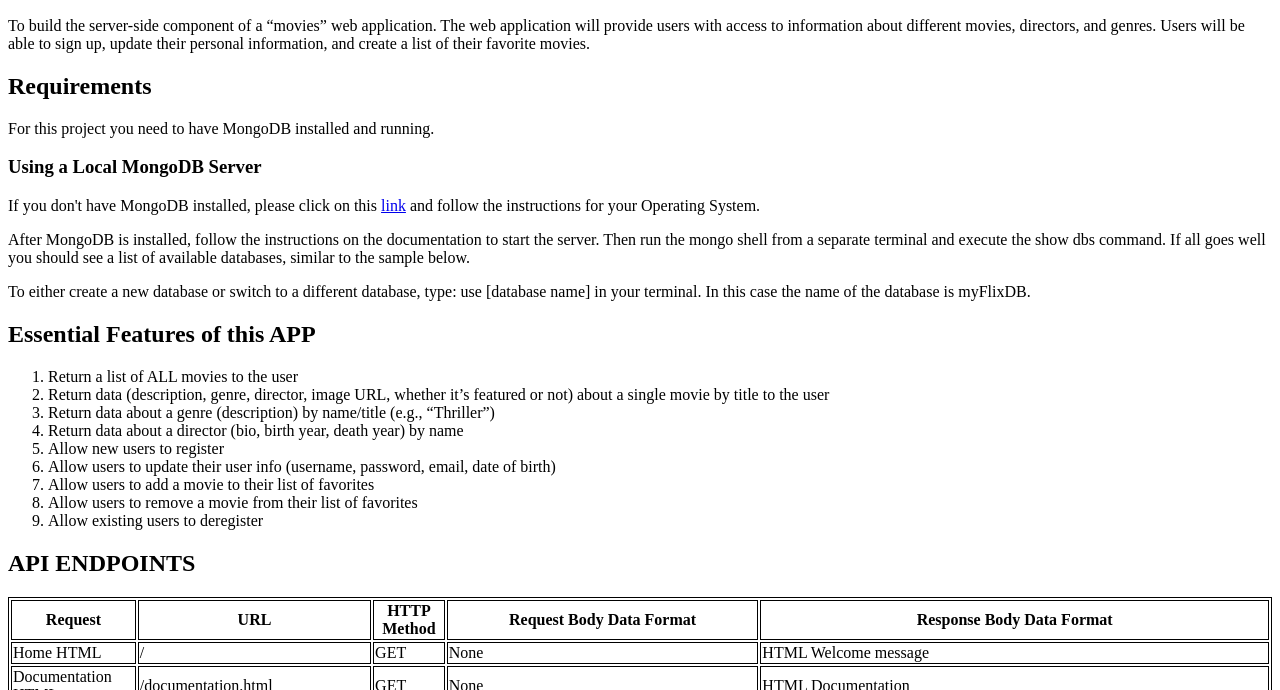
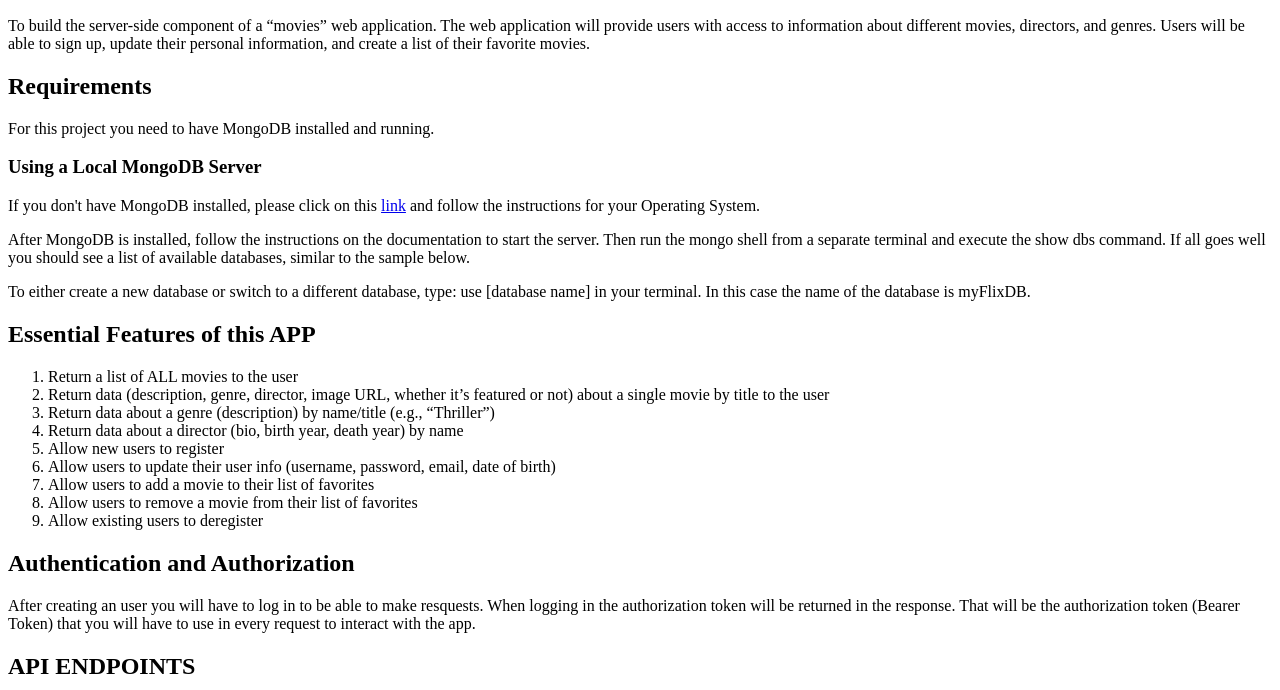
Before and after one commit to jjla26/movie-API, a website: page public/documentation.html in a window 1280 px wide. Shown: the part 110-800 px from the top of the page. Drawn offline with Linux system fonts and the light colour scheme.

Commit message:
Added auth to the documentation

```diff
--- a/public/documentation.html
+++ b/public/documentation.html
@@ -33,6 +33,9 @@
         <li>Allow users to remove a movie from their list of favorites</li>
         <li>Allow existing users to deregister</li>
     </ol>
+
+    <h2>Authentication and Authorization</h2>
+    <p>After creating an user you will have to log in to be able to make resquests. When logging in the authorization token will be returned in the response. That will be the authorization token (Bearer Token) that you will have to use in every request to interact with the app.</p>
 
     <h2>API ENDPOINTS</h2>
 
```
Also changed, not shown: README.md.
